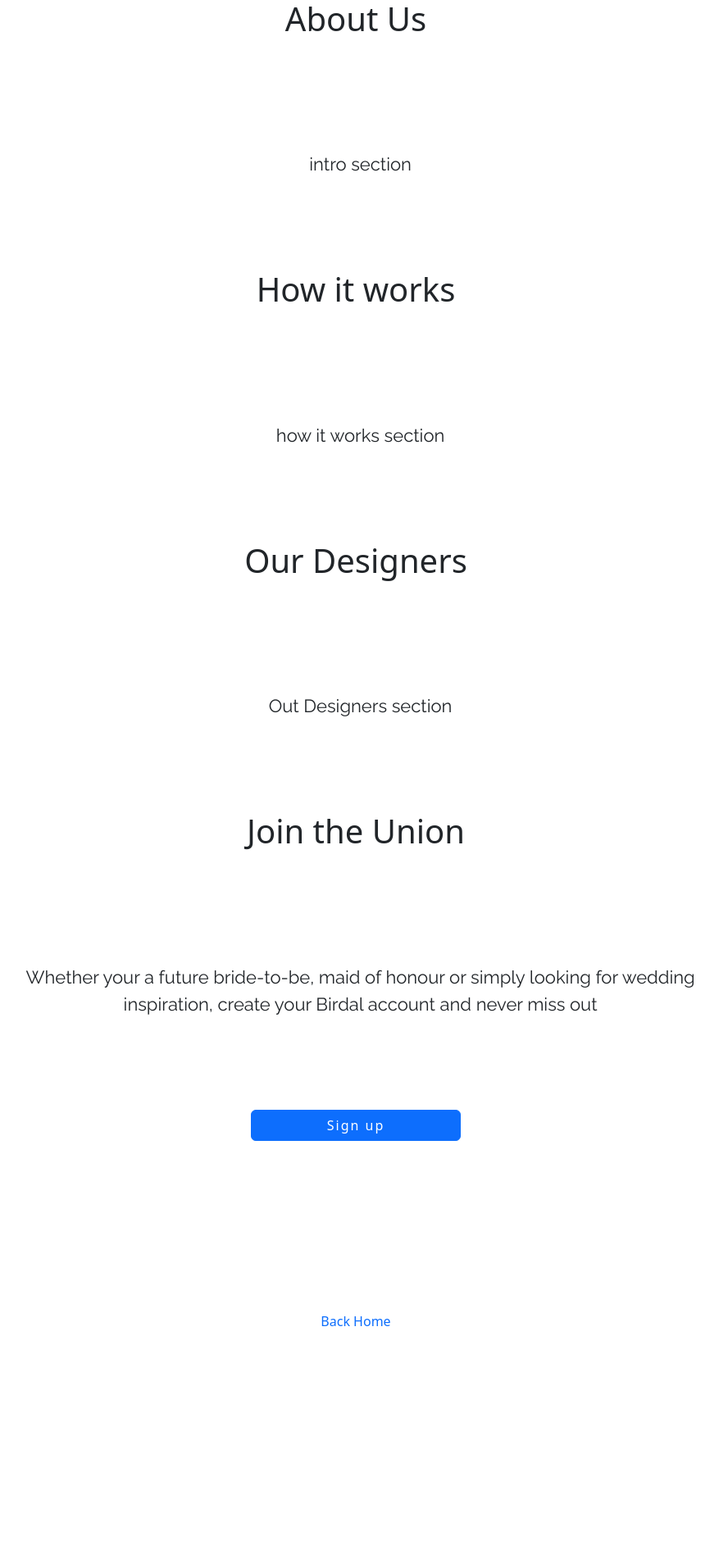
After one commit to Esteph27/Bridal-Union, a Django app: page /about/ in a window 1280 px wide. The commit adds this page. Shown: the part 1407-3303 px from the top of the page at 82% size, without its empty margins (206-1083 px from the left). Run offline with Django 3.2, Linux system fonts and the light colour scheme; some libraries are stand-ins or nearby versions.

Commit message:
added about page and boiler template

```diff
--- a/social_marketplace/urls.py
+++ b/social_marketplace/urls.py
@@ -8,6 +8,7 @@ from . import views
 urlpatterns = [
     path("favicon.ico", RedirectView.as_view(url=staticfiles_storage.url("favicon.ico"))),
     path('', views.ViewHome.as_view(), name='home'),
+    path('about/', views.ViewAbout.as_view(), name='about'),
     path('discover_designers/', views.ViewDiscoverDesigners.as_view(), name='discover_designers'),
     path('designer_profile/<pk>/', views.ViewDesigner.as_view(), name='view_designer_profile'),
     path('customer_account/', views.ViewCustomerAccount.as_view(), name='view_account'),
--- a/social_marketplace/views.py
+++ b/social_marketplace/views.py
@@ -10,15 +10,23 @@ from .models import Designer, ImagePosts
 
 class ViewHome(TemplateView):
     '''
-    render index template
+    render index page
     '''
 
     template_name = 'index.html'
 
 
+class ViewAbout(TemplateView):
+    '''
+    render About page
+    '''
+
+    template_name = 'about.html'
+
+
 class ViewDiscoverDesigners(ListView):
     '''
-    render discover designers template
+    render discover designers page
     '''
 
     model = ImagePosts
@@ -28,7 +36,7 @@ class ViewDiscoverDesigners(ListView):
 
 class ViewDesigner(DetailView):
     '''
-    render designer profile template and populate with designer model info
+    render designer profile page and populate with designer model info
     '''
 
     model = Designer
@@ -43,7 +51,7 @@ class ViewDesigner(DetailView):
 
 
 class ViewCustomerAccount(TemplateView):
-    '''render customer account template'''
+    '''render customer account page'''
 
     template_name = 'customer_account.html'
 
--- a/static/css/style.css
+++ b/static/css/style.css
@@ -125,6 +125,15 @@ footer a:hover {
 	font-size: 18px;
 }
 
+.text-container a {
+	text-decoration: none;
+}
+
+.text-container a:hover {
+	text-decoration: underline;
+}
+
+
 .button-container {
 	margin-top: 2rem;
 	margin-bottom: 5rem;
--- /dev/null
+++ b/templates/about.html
@@ -0,0 +1,84 @@
+{% extends 'base.html' %}
+
+{% block content %}
+
+<div class="container-fluid container-overflow">
+    <div class="row">
+        <div id="about-img-1" class="col text-over-img">
+            <p>We're here to connect you to a range of talented designers, all in one place. Here's how we started….</p>
+        </div>
+    </div>
+</div>
+
+<div class="container">
+    <div class="row">
+        <div class="col text-container">
+            <h1>About Us</h1>
+        </div>
+    </div>
+    <div class="row">
+        <div class="col-12 text-container">
+            <p>intro section</p>
+        </div>
+    </div>
+</div>
+
+
+<div class="container">
+    <div class="row">
+        <div class="col text-container">
+            <h1>How it works</h1>
+        </div>
+    </div>
+    <div class="row">
+        <div class="col-12 text-container">
+            <p>how it works section</p>
+        </div>
+    </div>
+</div>
+
+<div class="container">
+    <div class="row">
+        <div class="col text-container">
+            <h1>Our Designers</h1>
+        </div>
+    </div>
+    <div class="row">
+        <div class="col-12 text-container">
+            <p>Out Designers section</p>
+        </div>
+    </div>
+</div>
+
+<div class="container">
+    <div class="row">
+        <div class="col text-container">
+            <h1>Join the Union</h1>
+        </div>
+    </div>
+    <div class="row">
+        <div class="col-12 text-container">
+            <p>
+                Whether your a future bride-to-be, maid of honour or simply looking for wedding inspiration, create your Birdal account and never miss out
+            </p>
+        </div>
+        <div class="col-12 button-container d-flex justify-content-center">
+            <button type="button" class="btn btn-primary">
+                <a href="{% url 'account_signup' %}">Sign up</a>
+            </button>
+        </div>
+    </div>
+</div>
+
+<div class="container">
+    <div class="row">
+        <div class="col text-container">
+            <a href="{% url 'home' %}">Back Home</a>
+        </div>
+    </div>
+</div>
+
+
+
+
+{% endblock %}
--- a/templates/index.html
+++ b/templates/index.html
@@ -45,7 +45,7 @@
 
  <div class="col-12 button-container d-flex justify-content-center">
     <button type="button" class="btn btn-primary">
-        <a href="#">About Us</a>
+        <a href="{% url 'about' %}">About Us</a>
     </button>
 </div>
 
```
Also changed, not shown: other parts of static/css/style.css (+38 -0 lines).
